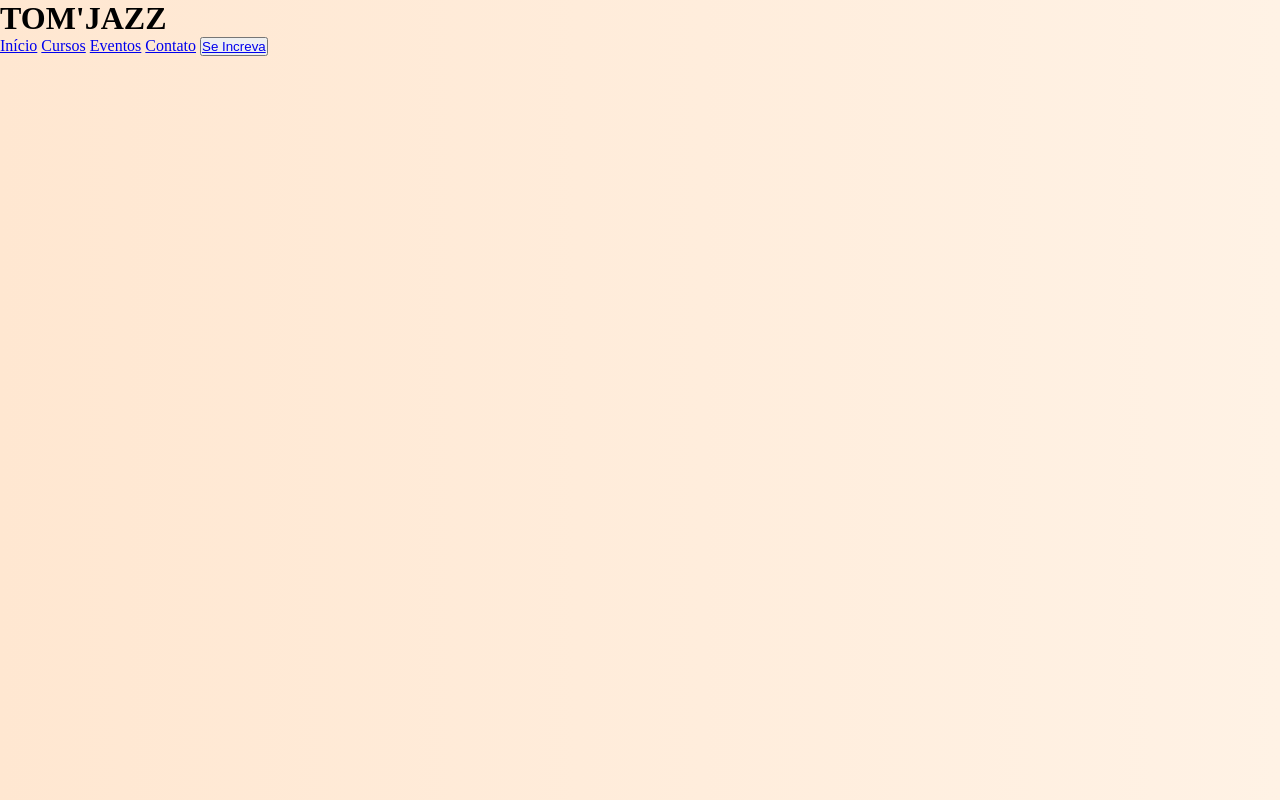
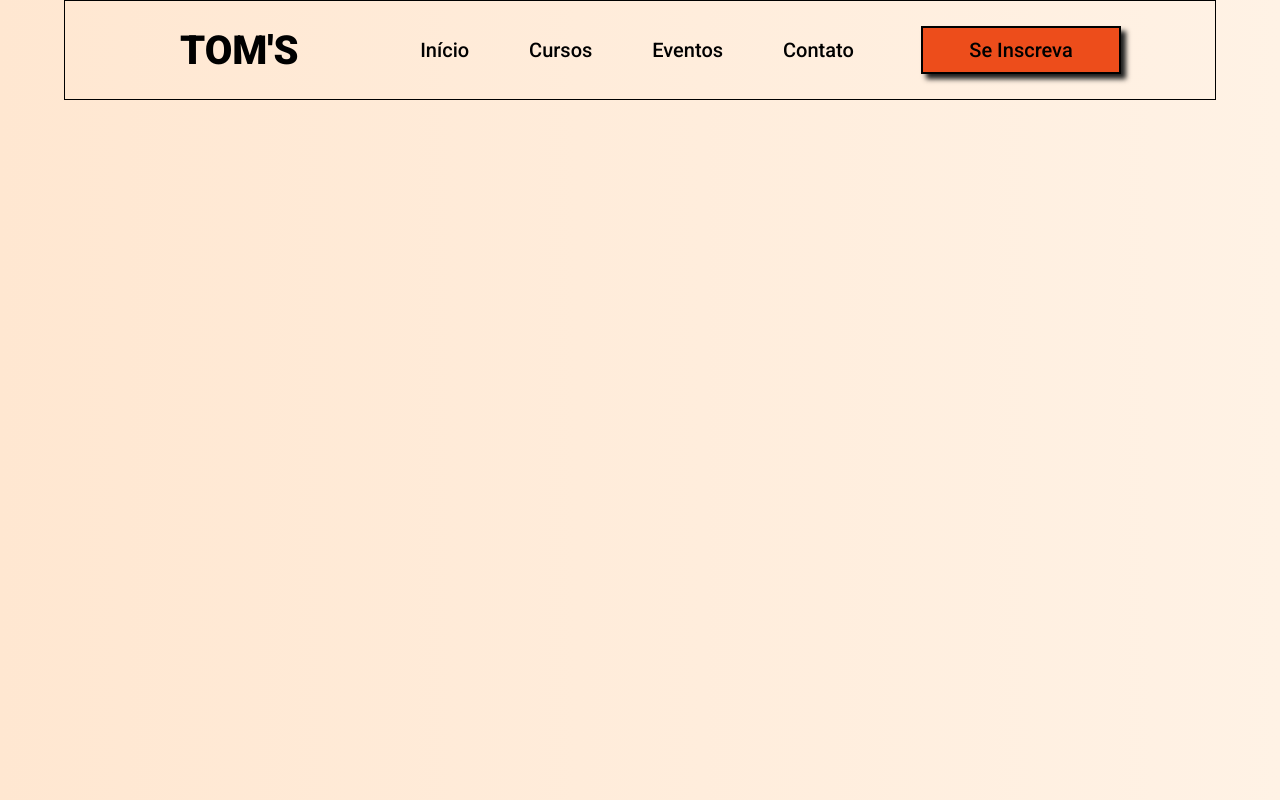
Before and after one commit to matheusricardoooo/jazz, a plain HTML site: page index.html in a window 1280 px wide. Drawn offline with Linux system fonts and the light colour scheme.

Commit message:
adicionando a imagem de menu mobile no html e estilizando o menu com responsividade

```diff
--- a/index.html
+++ b/index.html
@@ -10,15 +10,19 @@
 <body>
     <header>
 
-        <h1>TOM'JAZZ</h1>
+        <h1>TOM'S</h1>
 
         <nav>
             <a href="#">Início</a>
             <a href="#">Cursos</a>
             <a href="#">Eventos</a>
             <a href="#">Contato</a>
-            <button><a href="#">Se Increva</a></button>
+            <img src="imgs/menu-aberto.png" alt="imagem do menu">
         </nav>
+
+        <div class="btn">
+            <button>Se Inscreva</button>
+        </div>
 
     </header>
 </body>
--- a/styles/menu.css
+++ b/styles/menu.css
@@ -0,0 +1,86 @@
+header {
+    width: 90%;
+    height: 100px;
+    margin-left: 5%;
+    border: solid 1px #000000;
+    display: flex;
+    align-items: center;
+    justify-content: space-between;
+}
+
+h1 {
+    width: 123px;
+    margin-left: 115px;
+    font-family: "Roboto", serif;
+    font-weight: 900;
+    font-size: 2.5rem;
+}
+
+nav {
+    display: flex;
+    gap: 60px;
+    padding-left: 50px;
+}
+
+nav a {
+    text-decoration: none;
+    color: #000000;
+    font-family: "Roboto",serif;
+    font-size: 1.25rem;
+    font-weight: 500;
+    transition: 0.2s;
+}
+
+nav a:hover {
+    color: #ED4D1B;
+    transform: scale(1.6);
+}
+
+nav img {
+    display: none;
+}
+
+.btn button {
+    width: 200px;
+    height: 48px;
+    margin-right: 94px;
+    background-color: #ED4D1B;
+    box-shadow: 5px 5px 5px #1E1E1E;
+    font-family: "Roboto", serif;
+    font-size: 1.25rem;
+    font-weight: 500;
+    border: solid 2px #000000;
+    transition: 0.2s;
+}
+
+.btn button:hover {
+    transform: scale(1.1);
+}
+
+@media screen and (max-width: 500px) {
+
+    header {
+        height: 70px;
+    }
+
+    nav a {
+        display: none;
+    }
+
+    nav img {
+        display: block;
+        width: 40px;
+        height: 40px;
+        margin-right: 20px;
+    }
+
+    .btn {
+        display: none;
+    }
+
+    h1 {
+        margin: 0;
+        padding-left: 20px;
+        font-size: 1.3rem;
+    }
+}
```
Also changed, not shown: imgs/menu-aberto.png (added).
